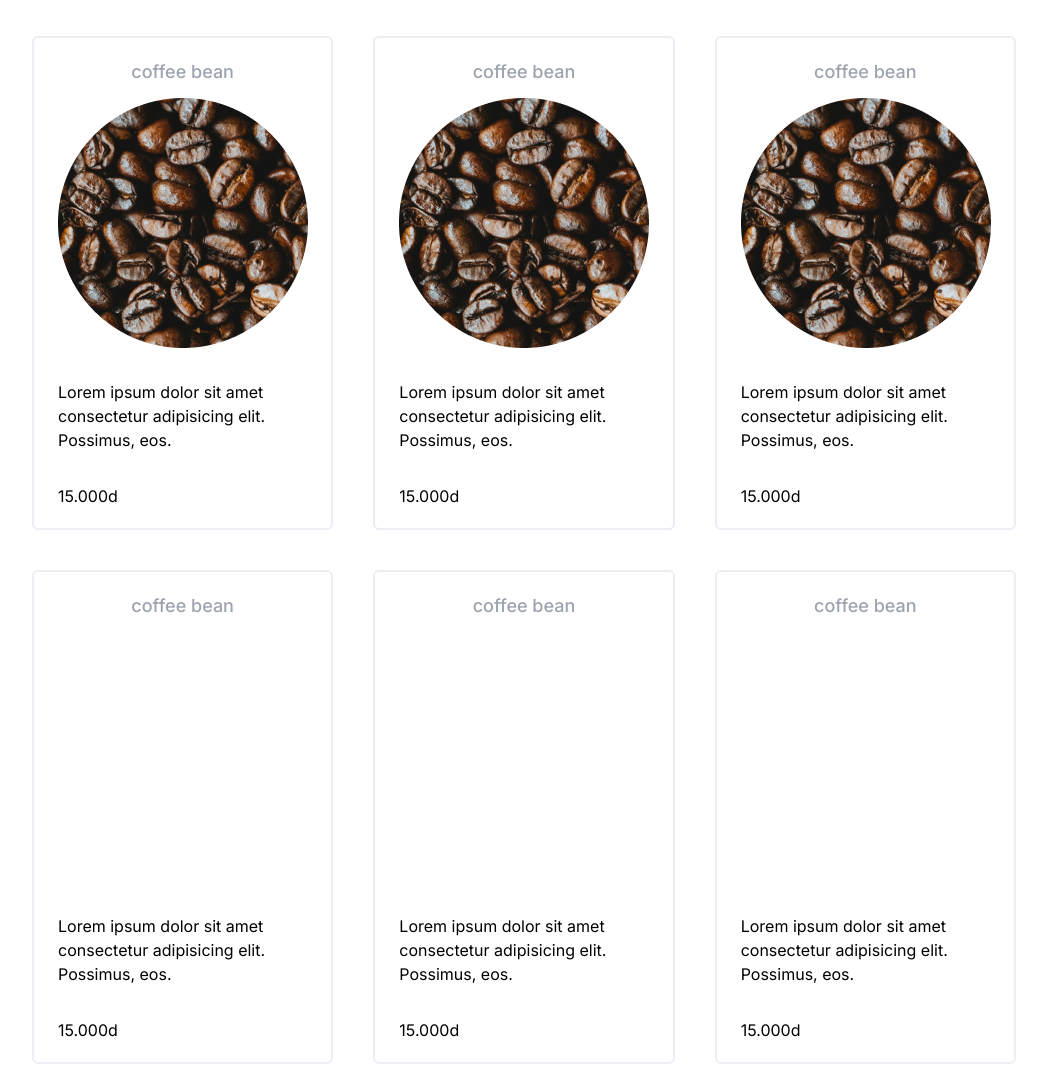
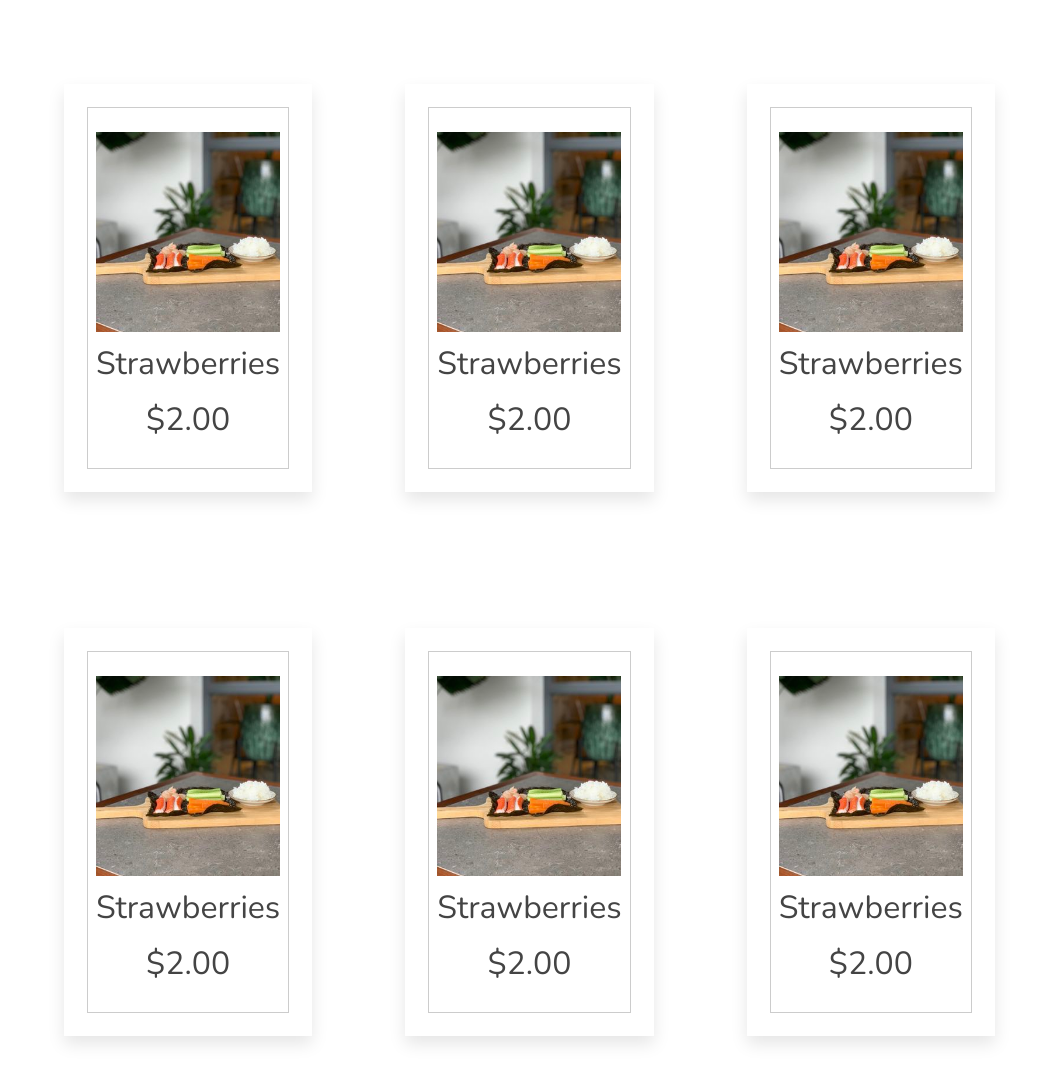
Before and after one commit to phucuong231299/NUBI, an Astro site: page /menu in a window 1280 px wide. Shown: the part 300-1387 px from the top of the page, without its empty margins (116-1163 px from the left). Built offline with nearby package versions, Linux system fonts and the light colour scheme; Astro itself is replaced by a stand-in of ours.

Commit message:
update 4

```diff
--- a/src/components/logo.astro
+++ b/src/components/logo.astro
@@ -41,7 +41,7 @@ img {
   left: 50%;
   transform: translateX(-50%);
   bottom: 222px;
-  z-index: 1;
+  z-index: -1;
 }
 
 .smoke,
--- a/src/components/menupopula.astro
+++ b/src/components/menupopula.astro
@@ -1,191 +1,167 @@
-<div
-    class="flex flex-col w-full order-first lg:order-none border-2 border-[#D8DEE9] border-opacity-50 py-5 px-6 rounded-md">
-    <div class="text-center">
-      <h4 class="text-lg font-medium text-gray-400">coffee bean</h4><p
-        class="mt-3 text-4xl font-bold text-black md:text-4xl">
-        <div class="shiny">
-      <img src="../menu-1.png" alt="">
-    </div>
-      </p>
+<div class="container">
+  <div class="products-container">
 
-    </div><ul class="grid mt-8 text-left gap-y-4">
-      <p>Lorem ipsum dolor sit amet consectetur adipisicing elit. Possimus, eos.</p>
-    </ul><div class="flex mt-8">
-      <a href="#" class="link-btn">15.000d</a>
-    </div>
-   </div>
-   <div
-    class="flex flex-col w-full order-first lg:order-none border-2 border-[#D8DEE9] border-opacity-50 py-5 px-6 rounded-md">
-    <div class="text-center">
-      <h4 class="text-lg font-medium text-gray-400">coffee bean</h4><p
-        class="mt-3 text-4xl font-bold text-black md:text-4xl">
-        <div class="shiny">
-      <img src="../menu-1.png" alt="">
-    </div>
-      </p>
+     <div class="product" data-name="p-1">
+        <img src="1.jpg" alt="">
+        <h3>strawberries</h3>
+        <div class="price">$2.00</div>
+     </div>
+  </div>
 
-    </div><ul class="grid mt-8 text-left gap-y-4">
-      <p>Lorem ipsum dolor sit amet consectetur adipisicing elit. Possimus, eos.</p>
-    </ul><div class="flex mt-8">
-      <a href="#" class="link-btn">15.000d</a>
-    </div>
-   </div>
-   <div
-    class="flex flex-col w-full order-first lg:order-none border-2 border-[#D8DEE9] border-opacity-50 py-5 px-6 rounded-md">
-    <div class="text-center">
-      <h4 class="text-lg font-medium text-gray-400">coffee bean</h4><p
-        class="mt-3 text-4xl font-bold text-black md:text-4xl">
-        <div class="shiny">
-      <img src="../menu-1.png" alt="">
-    </div>
-      </p>
+</div>
+<div class="container">
+  <div class="products-container">
 
-    </div><ul class="grid mt-8 text-left gap-y-4">
-      <p>Lorem ipsum dolor sit amet consectetur adipisicing elit. Possimus, eos.</p>
-    </ul><div class="flex mt-8">
-      <a href="#" class="link-btn">15.000d</a>
-    </div>
-   </div>
-   <div
-    class="flex flex-col w-full order-first lg:order-none border-2 border-[#D8DEE9] border-opacity-50 py-5 px-6 rounded-md">
-    <div class="text-center">
-      <h4 class="text-lg font-medium text-gray-400">coffee bean</h4><p
-        class="mt-3 text-4xl font-bold text-black md:text-4xl">
-        <div class="shiny">
-      <img src="../menu-1.png" alt="">
-    </div>
-      </p>
+     <div class="product" data-name="p-1">
+        <img src="1.jpg" alt="">
+        <h3>strawberries</h3>
+        <div class="price">$2.00</div>
+     </div>
+  </div>
 
-    </div><ul class="grid mt-8 text-left gap-y-4">
-      <p>Lorem ipsum dolor sit amet consectetur adipisicing elit. Possimus, eos.</p>
-    </ul><div class="flex mt-8">
-      <a href="#" class="link-btn">15.000d</a>
-    </div>
-   </div>
-   <div
-    class="flex flex-col w-full order-first lg:order-none border-2 border-[#D8DEE9] border-opacity-50 py-5 px-6 rounded-md">
-    <div class="text-center">
-      <h4 class="text-lg font-medium text-gray-400">coffee bean</h4><p
-        class="mt-3 text-4xl font-bold text-black md:text-4xl">
-        <div class="shiny">
-      <img src="../menu-1.png" alt="">
-    </div>
-      </p>
+</div>
+<div class="container">
+  <div class="products-container">
 
-    </div><ul class="grid mt-8 text-left gap-y-4">
-      <p>Lorem ipsum dolor sit amet consectetur adipisicing elit. Possimus, eos.</p>
-    </ul><div class="flex mt-8">
-      <a href="#" class="link-btn">15.000d</a>
-    </div>
-   </div>
-   <div
-    class="flex flex-col w-full order-first lg:order-none border-2 border-[#D8DEE9] border-opacity-50 py-5 px-6 rounded-md">
-    <div class="text-center">
-      <h4 class="text-lg font-medium text-gray-400">coffee bean</h4><p
-        class="mt-3 text-4xl font-bold text-black md:text-4xl">
-        <div class="shiny">
-      <img src="../menu-1.png" alt="">
-    </div>
-      </p>
+     <div class="product" data-name="p-1">
+        <img src="1.jpg" alt="">
+        <h3>strawberries</h3>
+        <div class="price">$2.00</div>
+     </div>
+  </div>
 
-    </div><ul class="grid mt-8 text-left gap-y-4">
-      <p>Lorem ipsum dolor sit amet consectetur adipisicing elit. Possimus, eos.</p>
-    </ul><div class="flex mt-8">
-      <a href="#" class="link-btn">15.000d</a>
-    </div>
-   </div>
+</div>
+<div class="container">
+  <div class="products-container">
+
+     <div class="product" data-name="p-1">
+        <img src="1.jpg" alt="">
+        <h3>strawberries</h3>
+        <div class="price">$2.00</div>
+     </div>
+  </div>
+
+</div>
+<div class="container">
+  <div class="products-container">
+
+     <div class="product" data-name="p-1">
+        <img src="1.jpg" alt="">
+        <h3>strawberries</h3>
+        <div class="price">$2.00</div>
+     </div>
+  </div>
+
+</div>
+<div class="container">
+  <div class="products-container">
+
+     <div class="product" data-name="p-1">
+        <img src="1.jpg" alt="">
+        <h3>strawberries</h3>
+        <div class="price">$2.00</div>
+     </div>
+  </div>
+
+</div>
+
+<style>
+@import url('https://fonts.googleapis.com/css2?family=Nunito:wght@200;300;400;500;600&display=swap');
+
+*{
+   font-family: 'Nunito', sans-serif;
+   margin:0; padding:0;
+   box-sizing: border-box;
+   outline: none; border:none;
+   text-decoration: none;
+   transition: all .2s linear;
+   text-transform: capitalize;
+}
 
 
- <style>
+.container{
+   max-width: 1200px;
+   margin:0 auto;
+   padding:3rem 2rem;
+
+}
+
+.container .title{
+   font-size: 3.5rem;
+   color:#444;
+   margin-bottom: 3rem;
+   text-transform: uppercase;
+   text-align: center;
+}
+
+.container .products-container{
+   display: grid;
+   grid-template-columns: repeat(auto-fit, minmax(15rem, -100fr));
+   gap: 2rem;
+}
+
+.container .products-container .product{
+   text-align: center;
+   padding:3rem 2rem;
+   background: #fff;
+   box-shadow: 0 .5rem 1rem rgba(0,0,0,.1);
+   outline: .1rem solid #ccc;
+   outline-offset: -1.5rem;
+   cursor: pointer;
+}
+
+.container .products-container .product:hover{
+   outline: .2rem solid #222;
+   outline-offset: 0;
+}
+
+.container .products-container .product img{
+   height: 200px;
+   width: 100%;
+}
+
+.container .products-container .product:hover img{
+   transform: scale(.9);
+}
+
+.container .products-container .product h3{
+   padding:.5rem 0;
+   font-size: 2rem;
+   color:#444;
+}
+
+.container .products-container .product:hover h3{
+   color:#27ae60;
+}
+
+.container .products-container .product .price{
+   font-size: 2rem;
+   color:#444;
+}
 
 
 
+@media (max-width:991px){
 
-    section {
+   html{
+      font-size: 55%;
+   }
 
-    }
-        .menu {
-      background: #eee;
-    }
+}
 
-    .menu .box-container {
-      display: -ms-grid;
-      display: grid;
-      -ms-grid-columns: (minmax(30rem, 1fr))[auto-fit];
-          grid-template-columns: repeat(auto-fit, minmax(30rem, 1fr));
-      gap: 2rem;
-    }
+@media (max-width:768px){
 
-    .menu .box-container .box {
-      text-align: center;
-      padding: 3rem 2rem;
-      border-radius: .5rem;
-    }
+   .products-preview .preview img{
+      height: 25rem;
+   }
 
-    .menu .box-container .box:hover {
-      background: #fff;
-      -webkit-box-shadow: 0 0.5rem 1rem rgba(0, 0, 0, 0.1);
-              box-shadow: 0 0.5rem 1rem rgba(0, 0, 0, 0.1);
-      -webkit-transform: translateY(-1rem);
-              transform: translateY(-1rem);
-    }
+}
 
-    .menu .box-container .box img {
-      height: 15rem;
-      margin-bottom: 2rem;
-      display: block;
-      margin-left: auto;
-      margin-right: auto;
-      width: 50%;
+@media (max-width:450px){
 
-    }
+   html{
+      font-size: 50%;
+   }
 
-    .menu .box-container .box h3 {
-      font-size: 2rem;
-      text-transform: capitalize;
-      color: #222;
-    }
-
-    .menu .box-container .box p {
-      padding: 1rem 0;
-      font-size: 1.5rem;
-      line-height: 2;
-      color: #666;
-      margin-bottom: 0;
-    }
-      .shiny{
-      width: 300px;
-      height: auto;
-      overflow: hidden;
-      position: relative;
-    }
-      img{
-      transition: 0.5s;
-    }
-    .shiny::after{
-      content: "";
-      position: absolute;
-      width: 30%;
-      height: 100%;
-      top: 0;
-      background: linear-gradient(to right, rgba(255,255,255,0), rgba(255,255,255,0.3));
-      left: -75%;
-      z-index: 2;
-      transform: skew(22deg);
-    }
-    .shiny:hover::after{
-     animation: light 1.2s;
-    }
-    @keyframes light {
-      0%{
-        left: -75%;
-      }
-      100%{
-        left: 175%;
-      }
-    }
-    .shiny:hover img{
-       transform: scale(1.05);
-       filter: brightness(1.2);
-      }
-    </style>
+}
+</style>
```
